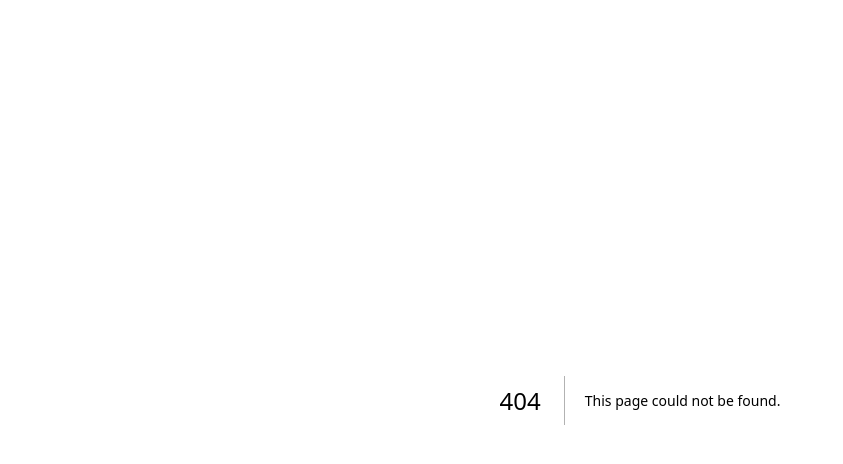
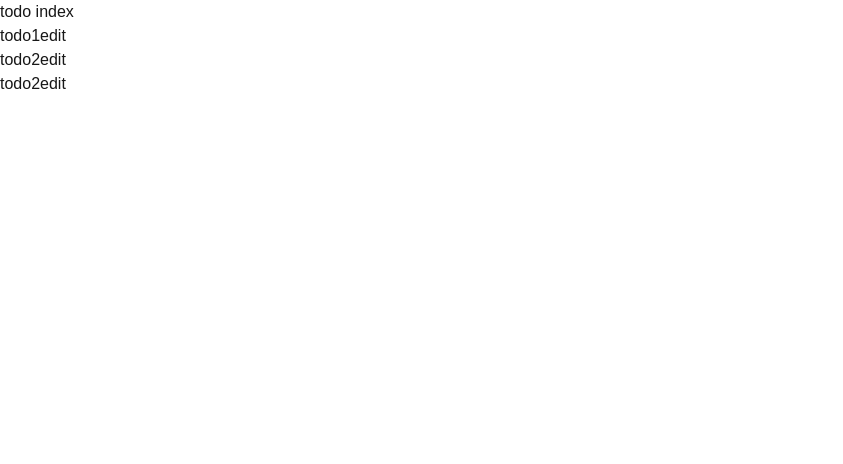
Before and after one commit to mocchann/app-router-todo, a Next.js app: page /todo in a window 1280 px wide. Before the commit this address had no page. Shown: the top 464 px of the page, without its empty margins (0-843 px from the left). Built offline with nearby package versions, Linux system fonts and the light colour scheme.

Commit message:
feat: todo index

```diff
--- /dev/null
+++ b/src/app/todo/page.tsx
@@ -0,0 +1,20 @@
+const TodoIndex = () => {
+  return (
+    <>
+      <h2>todo index</h2>
+      <ul>
+        <li>
+          todo1<button>edit</button>
+        </li>
+        <li>
+          todo2<button>edit</button>
+        </li>
+        <li>
+          todo2<button>edit</button>
+        </li>
+      </ul>
+    </>
+  );
+};
+
+export default TodoIndex;
```
